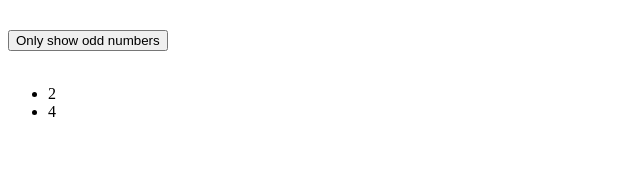
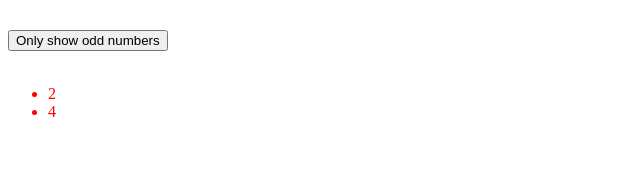
Before and after one commit to harishchilamkurthi/Angular-Directives-PracticeDemo, an Angular app in the folder Angular-directives/: page / in a window 1280 px wide. Shown: the top 175 px of the page, without its empty margins (0-640 px from the left). Built offline with nearby package versions, Linux system fonts and the light colour scheme.

Commit message:
ngClass recap

```diff
--- a/Angular-directives/src/app/app.component.css
+++ b/Angular-directives/src/app/app.component.css
@@ -1,3 +1,7 @@
 .container {
   margin-top: 30px;
 }
+
+.odd{
+  color: red;
+}
--- a/Angular-directives/src/app/app.component.html
+++ b/Angular-directives/src/app/app.component.html
@@ -9,6 +9,7 @@
         <div *ngIf = "onlyOdd">
           <li
           class="list-group-item"
+          [ngClass]="{'odd': odd % 2 !==0 }"
           *ngFor = "let odd of oddNumbers"
           >
           {{ odd }}
@@ -18,6 +19,7 @@
         >
           <li
           class="list-group-item"
+          [ngClass]="{'odd': even % 2 ===0 }"
           *ngFor = "let even of evenNumbers"
           >
           {{ even }}
```
